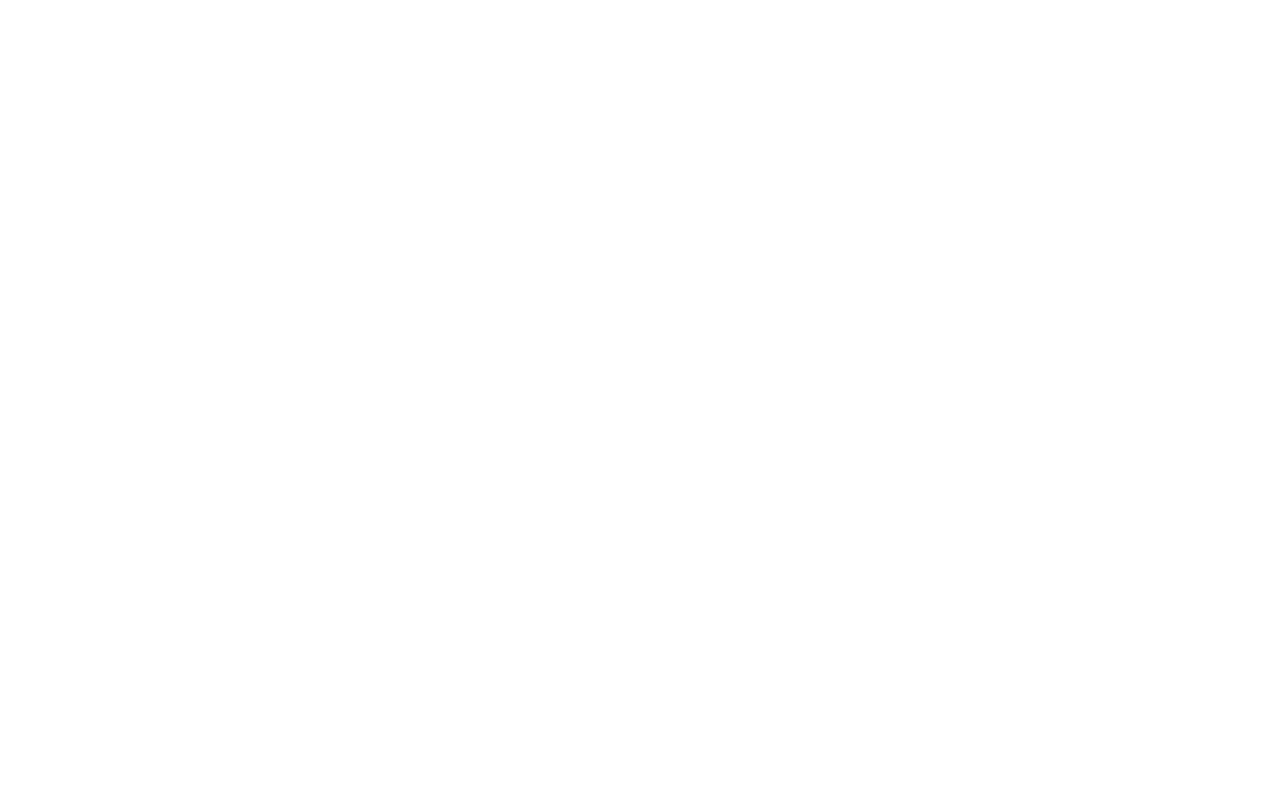
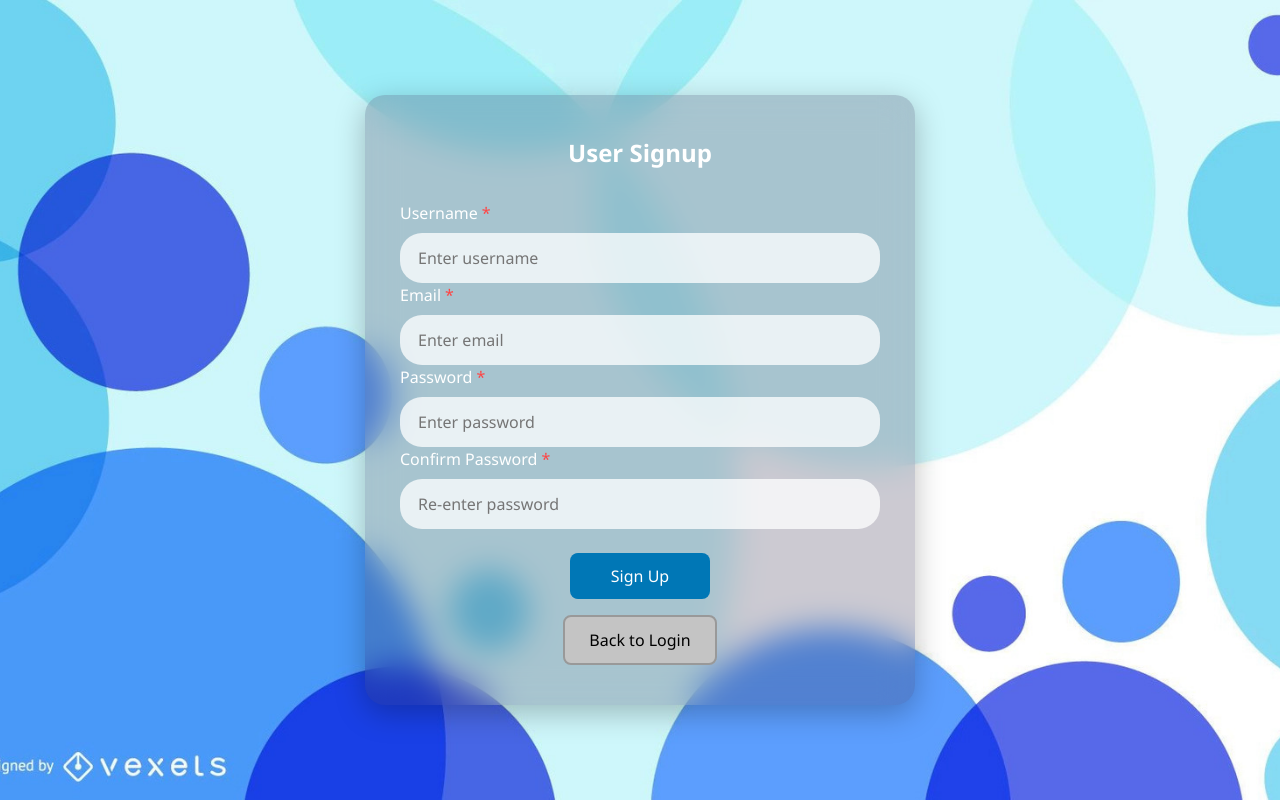
Before and after one commit to leifvash/AppDev, a React (Vite) app in the folder Water-Refilling-POS-and-Monitoring-System/: page /signup in a window 1280 px wide. Before the commit this address had no page. Built offline with nearby package versions, Linux system fonts and the light colour scheme.

Commit message:
Signup page

```diff
--- a/Water-Refilling-POS-and-Monitoring-System/src/App.jsx
+++ b/Water-Refilling-POS-and-Monitoring-System/src/App.jsx
@@ -3,6 +3,7 @@
 import "./styles/App.css";
 import loginBackground from "./backgrounds/loginpcbackground.jpg";
 import Dashboard from "./Dashboard";
+import Signup from "./Signup";
 import InputField from "./components/InputField";
 import Button from "./components/Button";
 
@@ -135,6 +136,12 @@
               Login
             </Button>
           </div>
+
+          <div style={{ textAlign: "center", marginTop: 16 }}>
+            <Button type="button" variant="secondary" size="medium" onClick={() => navigate("/signup")}>
+              Sign up
+            </Button>
+          </div>
         </form>
       </div>
     </div>
@@ -146,6 +153,7 @@
     <Router>
       <Routes>
         <Route path="/" element={<Login />} />
+        <Route path="/signup" element={<Signup />} />
         <Route path="/dashboard" element={<Dashboard />} />
       </Routes>
     </Router>
--- /dev/null
+++ b/Water-Refilling-POS-and-Monitoring-System/src/Signup.jsx
@@ -0,0 +1,196 @@
+import React, { useState } from 'react';
+import { useNavigate } from 'react-router-dom';
+import './styles/App.css';
+import loginBackground from './backgrounds/loginpcbackground.jpg';
+import InputField from './components/InputField';
+import Button from './components/Button';
+
+function Signup() {
+  const navigate = useNavigate();
+
+  const [formData, setFormData] = useState({
+    username: '',
+    email: '',
+    password: '',
+    confirmPassword: '',
+  });
+
+  const [errors, setErrors] = useState({});
+  const [signupResponse, setSignupResponse] = useState(null);
+  const [isSubmitting, setIsSubmitting] = useState(false);
+
+  const handleInputChange = (e) => {
+    const { name, value } = e.target;
+    setFormData((prev) => ({ ...prev, [name]: value }));
+
+    if (errors[name]) {
+      setErrors((prev) => ({ ...prev, [name]: '' }));
+    }
+  };
+
+  const validateForm = () => {
+    const newErrors = {};
+
+    if (!formData.username.trim()) newErrors.username = 'Username is required';
+    if (!formData.email.trim()) newErrors.email = 'Email is required';
+    if (!formData.password.trim()) newErrors.password = 'Password is required';
+    if (!formData.confirmPassword.trim()) newErrors.confirmPassword = 'Please confirm your password';
+
+    if (formData.email.trim()) {
+      const emailOk = /^[^\s@]+@[^\s@]+\.[^\s@]+$/.test(formData.email.trim());
+      if (!emailOk) newErrors.email = 'Email is not valid';
+    }
+
+    if (formData.password && formData.confirmPassword) {
+      if (formData.password !== formData.confirmPassword) {
+        newErrors.confirmPassword = 'Passwords do not match';
+      }
+    }
+
+    return newErrors;
+  };
+
+  const handleSubmit = async (e) => {
+    e.preventDefault();
+
+    const newErrors = validateForm();
+    if (Object.keys(newErrors).length > 0) {
+      setErrors(newErrors);
+      return;
+    }
+
+    setIsSubmitting(true);
+
+    try {
+      const response = await fetch('http://127.0.0.1:8000/api/register/', {
+        method: 'POST',
+        headers: {
+          'Content-Type': 'application/json',
+        },
+        body: JSON.stringify({
+          username: formData.username,
+          email: formData.email,
+          password: formData.password,
+        }),
+      });
+
+      if (response.ok) {
+        const data = await response.json().catch(() => ({}));
+        setSignupResponse(data);
+
+        // If backend returns tokens like { access, refresh } keep behavior consistent with login.
+        if (data && data.access && data.refresh) {
+          localStorage.setItem('accessToken', data.access);
+          localStorage.setItem('refreshToken', data.refresh);
+          navigate('/dashboard');
+          return;
+        }
+
+        // Otherwise go to login page.
+        navigate('/');
+      } else {
+        const errorData = await response.json().catch(() => ({}));
+
+        // Common DRF patterns: { detail: "..." } or field errors.
+        if (errorData.detail) {
+          setErrors({ general: errorData.detail });
+        } else {
+          setErrors({ general: errorData.detail || 'Signup failed' });
+          if (errorData.username) setErrors((prev) => ({ ...prev, username: Array.isArray(errorData.username) ? errorData.username[0] : errorData.username }));
+          if (errorData.email) setErrors((prev) => ({ ...prev, email: Array.isArray(errorData.email) ? errorData.email[0] : errorData.email }));
+          if (errorData.password) setErrors((prev) => ({ ...prev, password: Array.isArray(errorData.password) ? errorData.password[0] : errorData.password }));
+        }
+      }
+    } catch (error) {
+      setErrors({ general: 'Network error' });
+      console.error('Network error:', error);
+    } finally {
+      setIsSubmitting(false);
+    }
+  };
+
+  return (
+    <div
+      className="login-container"
+      style={{
+        backgroundImage: `url(${loginBackground})`,
+        backgroundSize: 'cover',
+        backgroundPosition: 'center',
+        height: '100vh',
+      }}
+    >
+      <div className="login-box">
+        <h2>User Signup</h2>
+
+        <form onSubmit={handleSubmit}>
+          <InputField
+            label="Username"
+            type="text"
+            placeholder="Enter username"
+            name="username"
+            value={formData.username}
+            onChange={handleInputChange}
+            error={errors.username}
+            required
+          />
+
+          <InputField
+            label="Email"
+            type="email"
+            placeholder="Enter email"
+            name="email"
+            value={formData.email}
+            onChange={handleInputChange}
+            error={errors.email}
+            required
+          />
+
+          <InputField
+            label="Password"
+            type="password"
+            placeholder="Enter password"
+            name="password"
+            value={formData.password}
+            onChange={handleInputChange}
+            error={errors.password}
+            required
+          />
+
+          <InputField
+            label="Confirm Password"
+            type="password"
+            placeholder="Re-enter password"
+            name="confirmPassword"
+            value={formData.confirmPassword}
+            onChange={handleInputChange}
+            error={errors.confirmPassword}
+            required
+          />
+
+          {errors.general && <p style={{ color: 'red', marginTop: '10px' }}>{errors.general}</p>}
+
+          {signupResponse && (
+            <div className="login-response-box">
+              <h4>Signup Response:</h4>
+              <div>{JSON.stringify(signupResponse, null, 2)}</div>
+            </div>
+          )}
+
+          <div className="login-button-wrapper">
+            <Button type="submit" variant="primary" size="medium" disabled={isSubmitting}>
+              {isSubmitting ? 'Signing up...' : 'Sign Up'}
+            </Button>
+          </div>
+
+          <div style={{ textAlign: 'center', marginTop: 16 }}>
+            <Button type="button" variant="secondary" size="medium" onClick={() => navigate('/') }>
+              Back to Login
+            </Button>
+          </div>
+        </form>
+      </div>
+    </div>
+  );
+}
+
+export default Signup;
```
